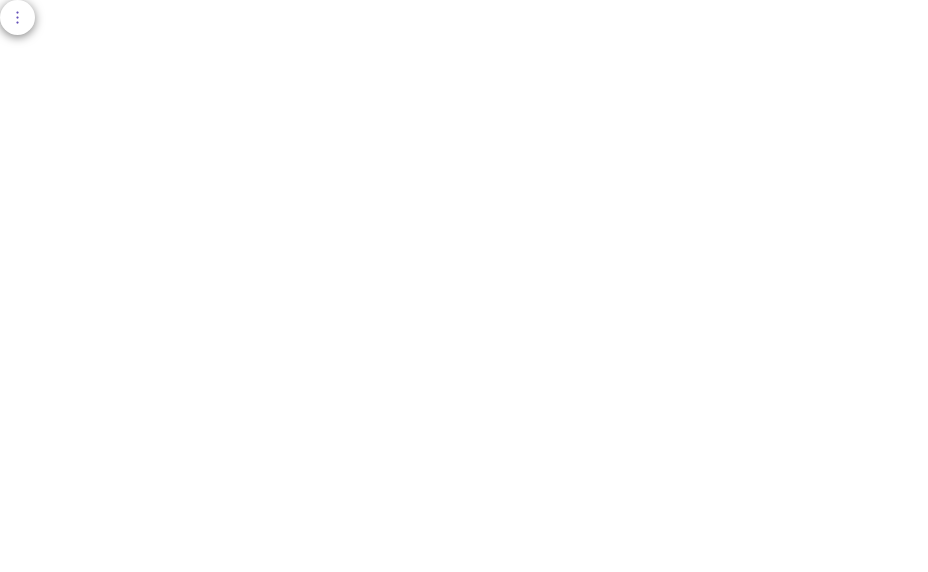
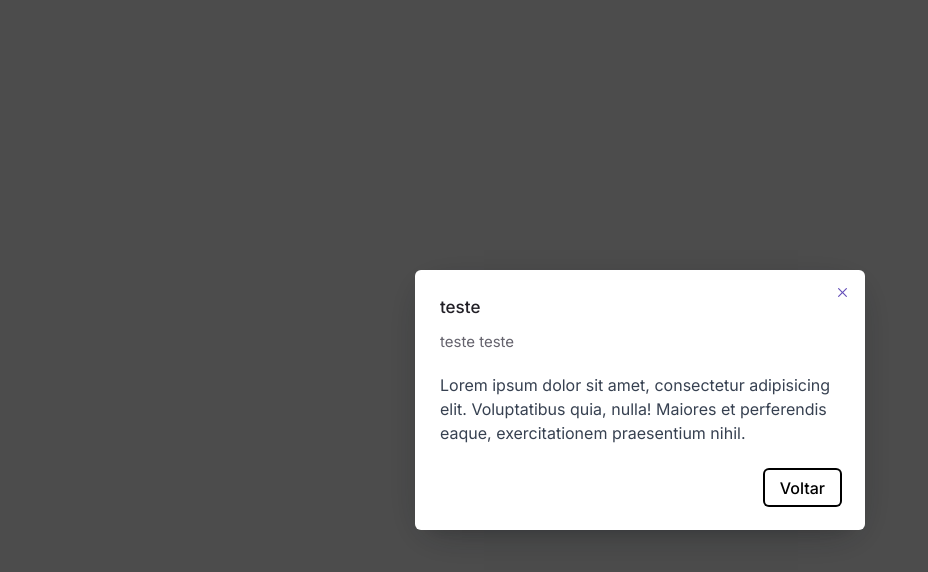
Before and after one commit to belamacedo/controle-devs, a Next.js app: page / in a window 1280 px wide. Shown: the top 572 px of the page, without its empty margins (0-928 px from the left). Built offline with nearby package versions, Linux system fonts and the light colour scheme.

Commit message:
fix: inserted onClick function

```diff
--- a/src/app/components/Modal/index.tsx
+++ b/src/app/components/Modal/index.tsx
@@ -25,13 +25,17 @@ const Modal = ({ title, description, children, open, onClose }: Props) => (
         {children}
         <div className="mt-[25px] flex justify-end">
           <Dialog.Close asChild>
-            <button className="bg-green4 text-green11 hover:bg-green5 focus:shadow-green7 inline-flex h-[35px] items-center justify-center rounded-[4px] px-[15px] font-medium leading-none focus:shadow-[0_0_0_2px] focus:outline-none">
+            <button
+              onClick={onClose}
+              className="bg-green4 text-green11 hover:bg-green5 focus:shadow-green7 inline-flex h-[35px] items-center justify-center rounded-[4px] px-[15px] font-medium leading-none focus:shadow-[0_0_0_2px] focus:outline-none"
+            >
               Voltar
             </button>
           </Dialog.Close>
         </div>
         <Dialog.Close asChild>
           <button
+            onClick={onClose}
             className="text-violet11 hover:bg-violet4 focus:shadow-violet7 absolute top-[10px] right-[10px] inline-flex h-[25px] w-[25px] appearance-none items-center justify-center rounded-full focus:shadow-[0_0_0_2px] focus:outline-none"
             aria-label="Close"
           >
--- a/src/app/page.tsx
+++ b/src/app/page.tsx
@@ -1,5 +1,14 @@
-import Dropdown from './components/Dropdown';
+import Dropdown from "./components/Dropdown";
+import Modal from "./components/Modal";
 
 export default function Home() {
-  return <Dropdown />;
+  return (
+    <Modal title="teste" description="teste teste" open>
+      <p className="text-gray-700 text-base">
+        Lorem ipsum dolor sit amet, consectetur adipisicing elit. Voluptatibus
+        quia, nulla! Maiores et perferendis eaque, exercitationem praesentium
+        nihil.
+      </p>
+    </Modal>
+  );
 }
```
Also changed, not shown: 1 other file (tests, documents, lock files or other folders).
